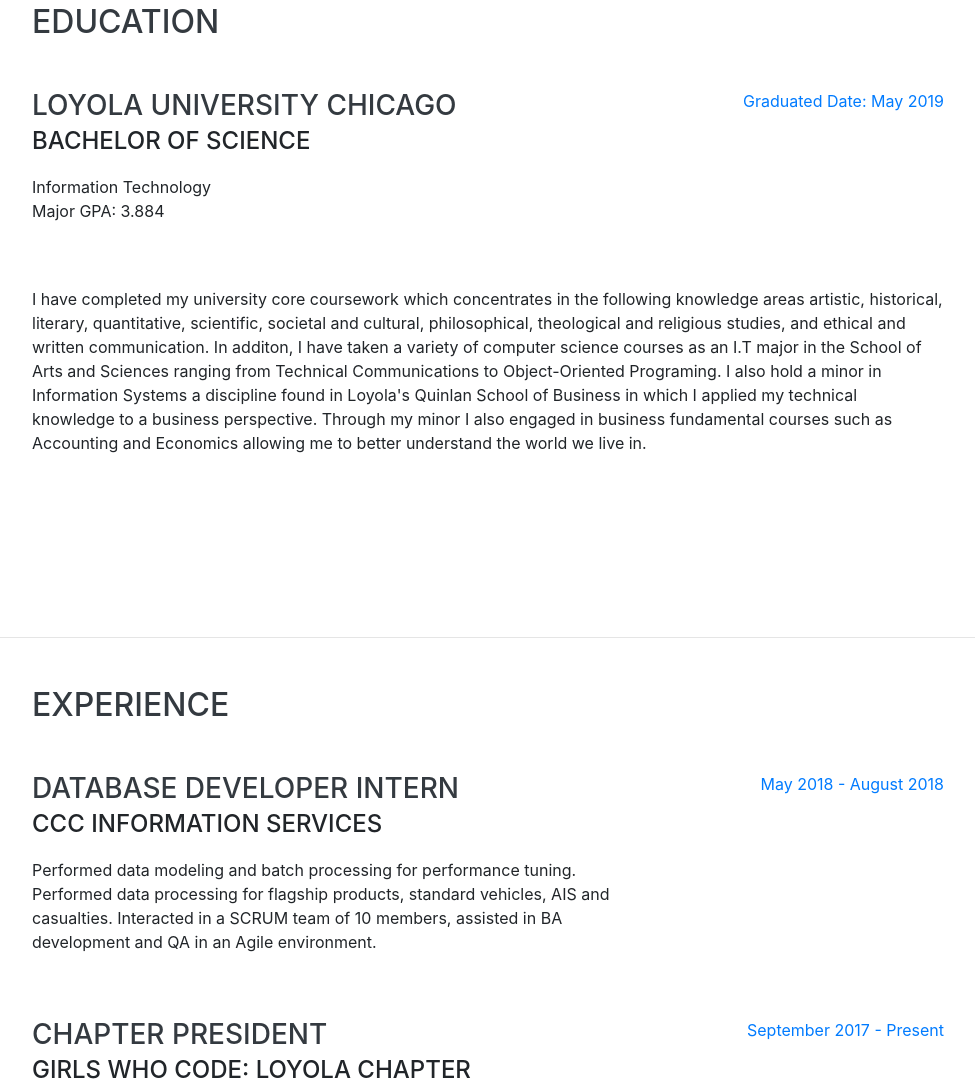
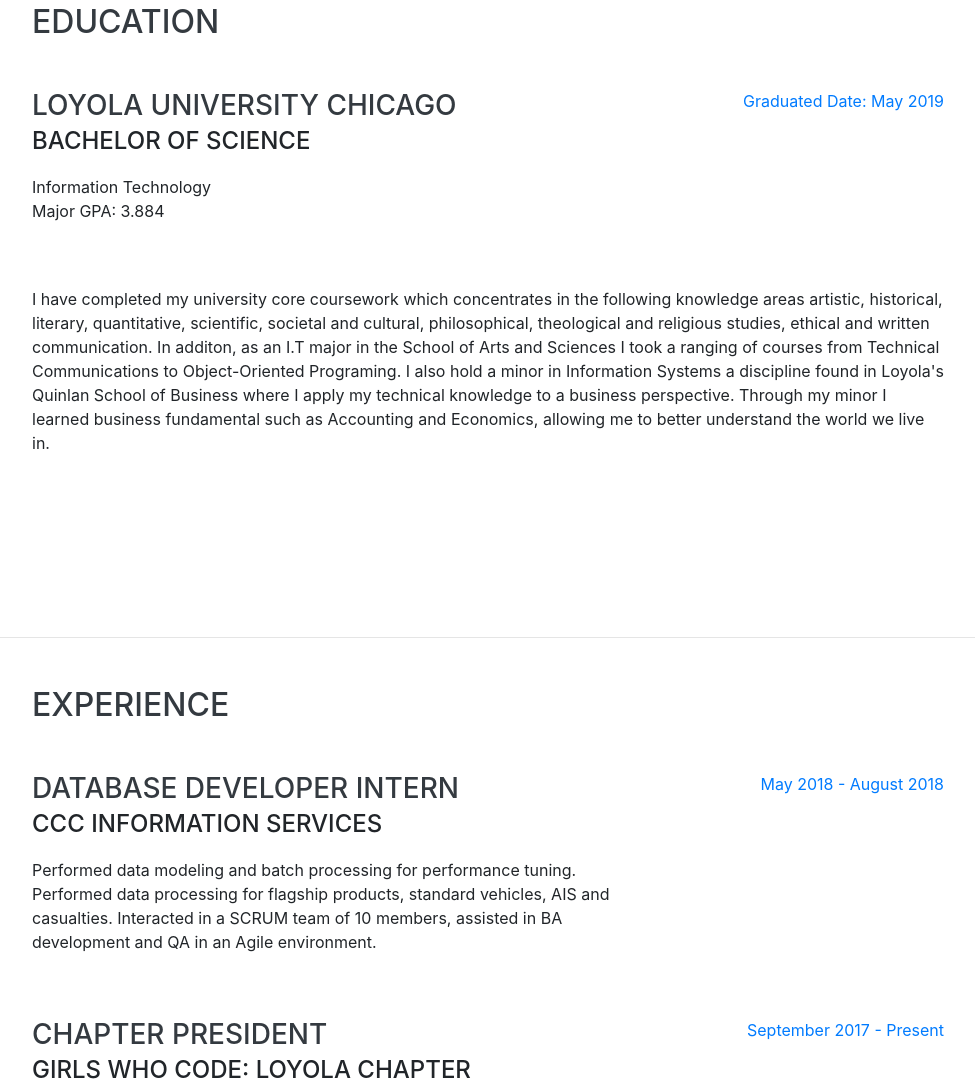
Before and after one commit to emontenegro410/onlineresume, a website with bundled scripts: page index.html in a window 1280 px wide. Shown: the part 964-2051 px from the top of the page, without its empty margins (288-1263 px from the left). Built offline with nearby package versions, Linux system fonts and the light colour scheme; a web font is replaced by a local one.

Commit message:
Update index.html

```diff
--- a/index.html
+++ b/index.html
@@ -108,12 +108,12 @@
           <div class="resume-content">
             <p>I have completed my university core coursework which concentrates  in the following
               knowledge areas artistic, historical, literary, quantitative, scientific,
-              societal and cultural, philosophical, theological and religious studies, and ethical
-              and written communication. In additon, I have taken a variety of computer science courses
-              as an I.T major in the School of Arts and Sciences ranging from Technical Communications to Object-Oriented Programing.
-              I also hold a minor in Information Systems a discipline found in Loyola's Quinlan School of Business in which I applied
-              my technical knowledge to a business perspective. Through my minor I also engaged in business fundamental courses such
-              as Accounting and Economics allowing me to better understand the world we live in.
+              societal and cultural, philosophical, theological and religious studies, ethical
+              and written communication. In additon, as an I.T major in the School of Arts and Sciences
+              I took a ranging of courses from Technical Communications to Object-Oriented Programing.
+              I also hold a minor in Information Systems a discipline found in Loyola's Quinlan School of Business where I apply
+              my technical knowledge to a business perspective. Through my minor I learned business fundamental such
+              as Accounting and Economics, allowing me to better understand the world we live in.
             </p>
           </div>
 
```
